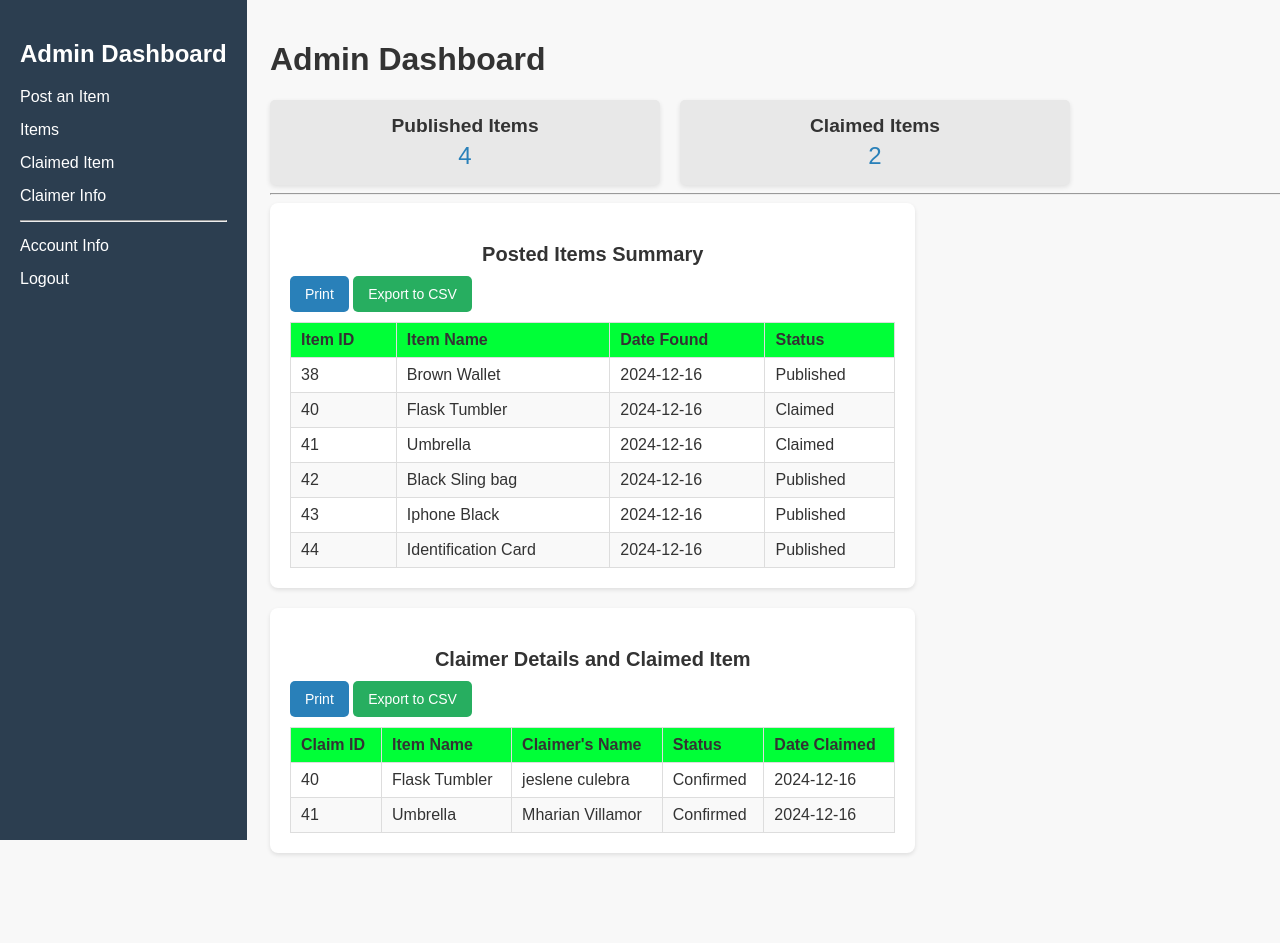
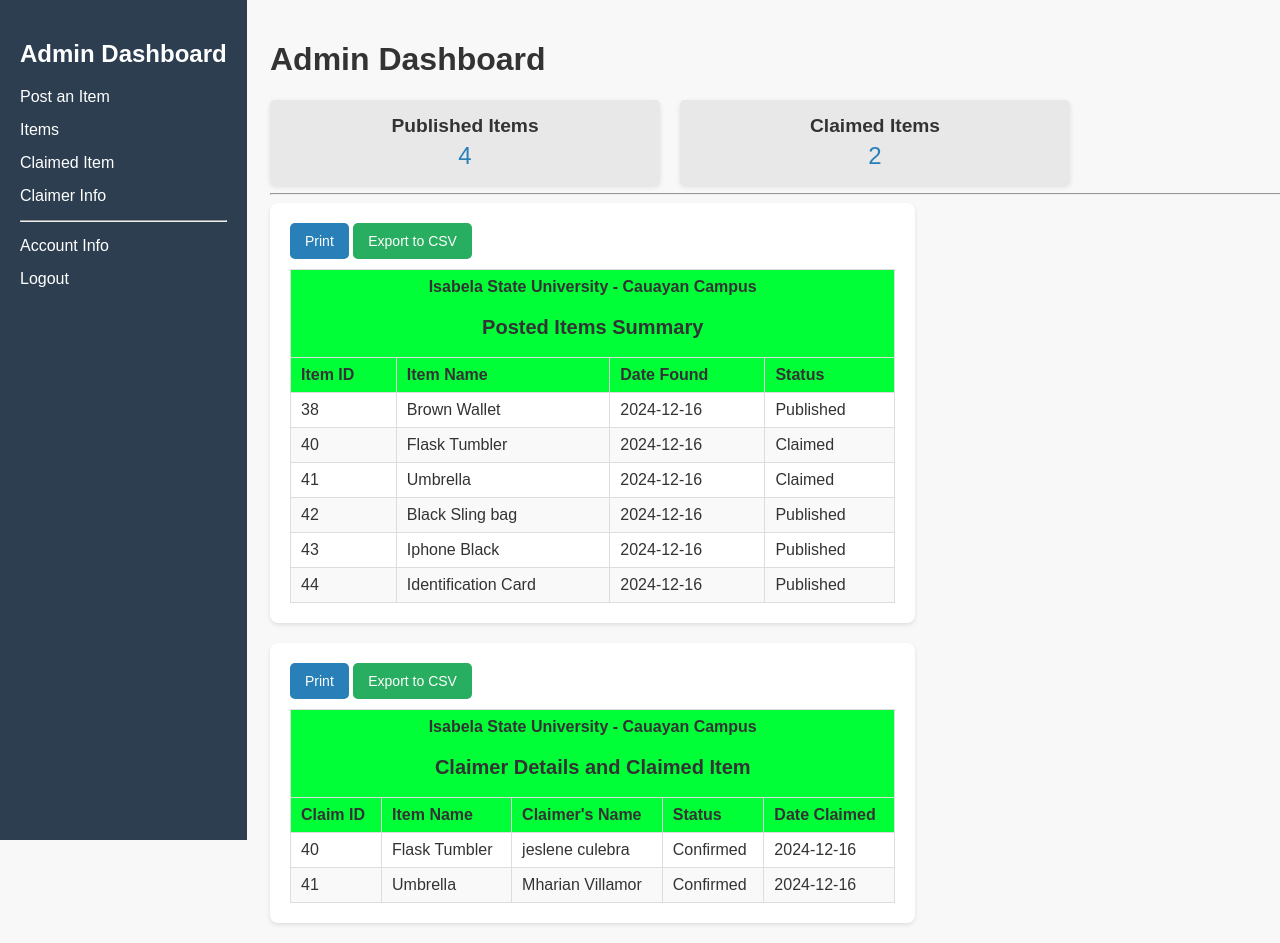
Before and after one commit to nikukuu/lafvfinal, a Flask app: page /admin_dashboard in a window 1280 px wide; the page is wider, and only the part inside the window is pictured. Before the commit the page ends 855 px from the top of that part, so only its background shows below. Run offline with Flask 3, Linux system fonts and the light colour scheme; a user stored in the database is signed in; data comes from the database, SQL or seed files in the repository; data that the repository does not hold is empty.

Commit message:
Update admin_dashboard.html

```diff
--- a/templates/admin_dashboard.html
+++ b/templates/admin_dashboard.html
@@ -6,6 +6,15 @@
     <meta charset="UTF-8">
     <meta name="viewport" content="width=device-width, initial-scale=1.0">
     <title>Admin Dashboard</title>
+    <style>
+        /* Centering the month text */
+        #posted-items-month,
+        #claimed-items-month {
+            text-align: center;
+            margin: 0;
+            /* Remove default margins for better alignment */
+        }
+    </style>
 </head>
 
 <body>
@@ -40,11 +49,18 @@
         <div class="summary-cards">
             <!-- Posted Items Summary -->
             <div class="card">
-                <h3>Posted Items Summary</h3>
                 <button class="btn-blue" onclick="printTable('posted-items')">Print</button>
                 <button class="btn-green" onclick="exportTableToCSV('posted-items')">Export to CSV</button>
                 <table id="posted-items">
                     <thead>
+                        <tr>
+                            <th colspan="4">
+                            <p style="text-align: center; margin: 0;">Isabela State University - Cauayan Campus</p>
+                                <h3>Posted Items Summary</h3>
+
+                                <p id="posted-items-month"></p>
+                            </th>
+                        </tr>
                         <tr>
                             <th>Item ID</th>
                             <th>Item Name</th>
@@ -67,11 +83,17 @@
 
             <!-- Claimed Items Summary -->
             <div class="card">
-                <h3>Claimer Details and Claimed Item</h3>
                 <button class="btn-blue" onclick="printTable('claimed-items')">Print</button>
                 <button class="btn-green" onclick="exportTableToCSV('claimed-items')">Export to CSV</button>
                 <table id="claimed-items">
                     <thead>
+                        <tr>
+                            <th colspan="6">
+                            <p style="text-align: center; margin: 0;">Isabela State University - Cauayan Campus</p>
+                                <h3>Claimer Details and Claimed Item</h3>
+                                <p id="claimed-items-month"></p>
+                            </th>
+                        </tr>
                         <tr>
                             <th>Claim ID</th>
                             <th>Item Name</th>
@@ -95,6 +117,17 @@
             </div>
 
             <script>
+                // Function to set the current month below the titles
+                function setCurrentMonth() {
+                    const now = new Date();
+                    const options = { year: 'numeric', month: 'long' };
+                    const currentMonth = now.toLocaleDateString(undefined, options);
+
+                    // Set current month in the respective tables
+                    document.getElementById('posted-items-month').textContent = Month: ${currentMonth};
+                    document.getElementById('claimed-items-month').textContent = Month: ${currentMonth};
+                }
+
                 // Function to print the table
                 function printTable(tableId) {
                     var table = document.getElementById(tableId);
@@ -130,6 +163,9 @@
                     link.click();
                     document.body.removeChild(link);
                 }
+
+                // Initialize the current month
+                setCurrentMonth();
             </script>
 </body>
 
```
